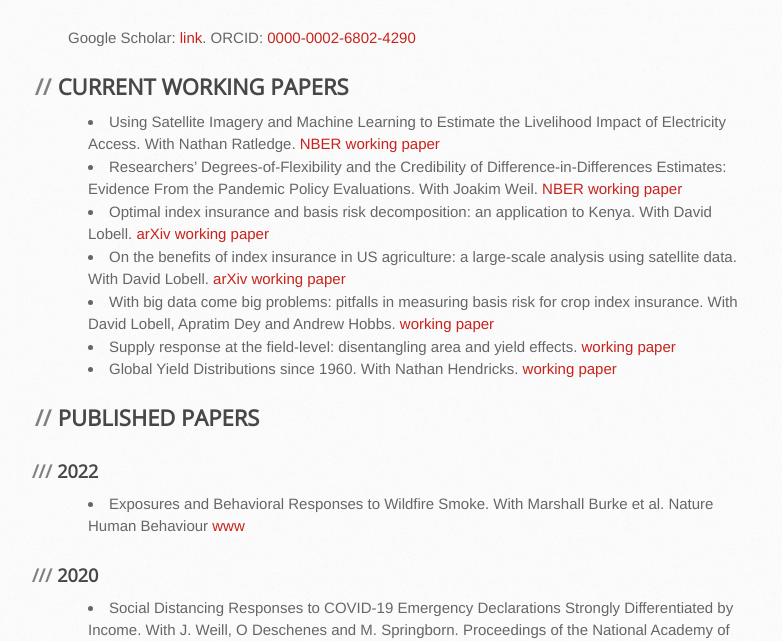
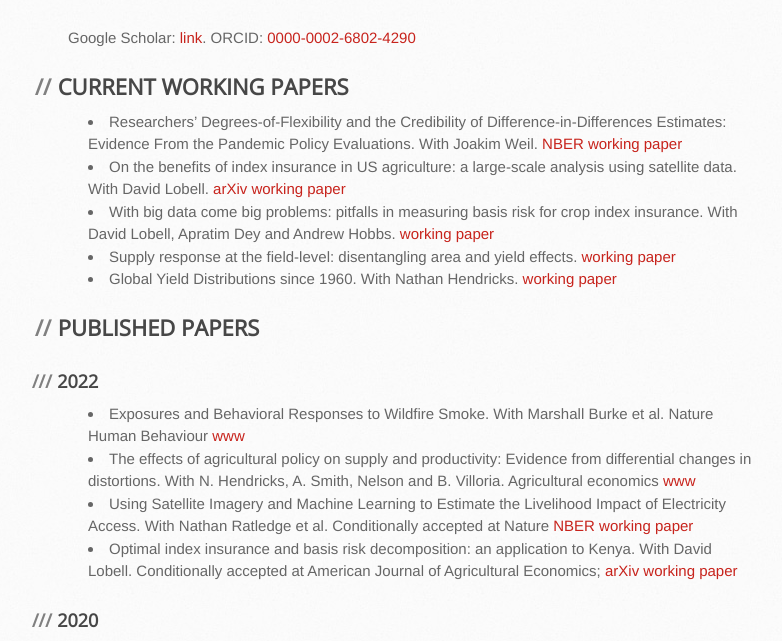
Before and after one commit to MatthieuStigler/MatthieuStigler.github.io, a Jekyll site: the page built from Research.Md, in a window 1280 px wide and 900 px high, cut to the strip 259-900 px from the top of the window. Shown: the whole strip, without its empty margins (102-884 px from the left). Built offline with Jekyll 4.4.1, drawn with Linux system fonts in a browser that asks for light colours.

Commit message:
Add new papers

```diff
--- a/Research.Md
+++ b/Research.Md
@@ -20,6 +18,9 @@ Google  Scholar: [link](https://scholar.google.com/citations?user=AiA41oQAAAAJ&h
 ### 2022
 
 - *Exposures and Behavioral Responses to Wildfire Smoke*. With Marshall Burke et al. Nature Human Behaviour [www](https://www.nature.com/articles/s41562-022-01396-6)
+- *The effects of agricultural policy on supply and productivity: Evidence from differential changes in distortions*. With N. Hendricks, A. Smith, Nelson and B. Villoria. Agricultural economics [www]( https://doi.org/10.1111/agec.12741)
+- *Using Satellite Imagery and Machine Learning to Estimate the Livelihood Impact of Electricity Access.* With Nathan Ratledge et al. Conditionally accepted at Nature [NBER working paper](https://www.nber.org/papers/w29237)
+- *Optimal index insurance and basis risk decomposition: an application to Kenya*. With David Lobell. Conditionally accepted at American Journal of Agricultural Economics; [arXiv working paper](https://arxiv.org/abs/2111.08601)
 
 ### 2020
 
```
Also changed, not shown: other parts of Research.Md (+0 -2 lines).
